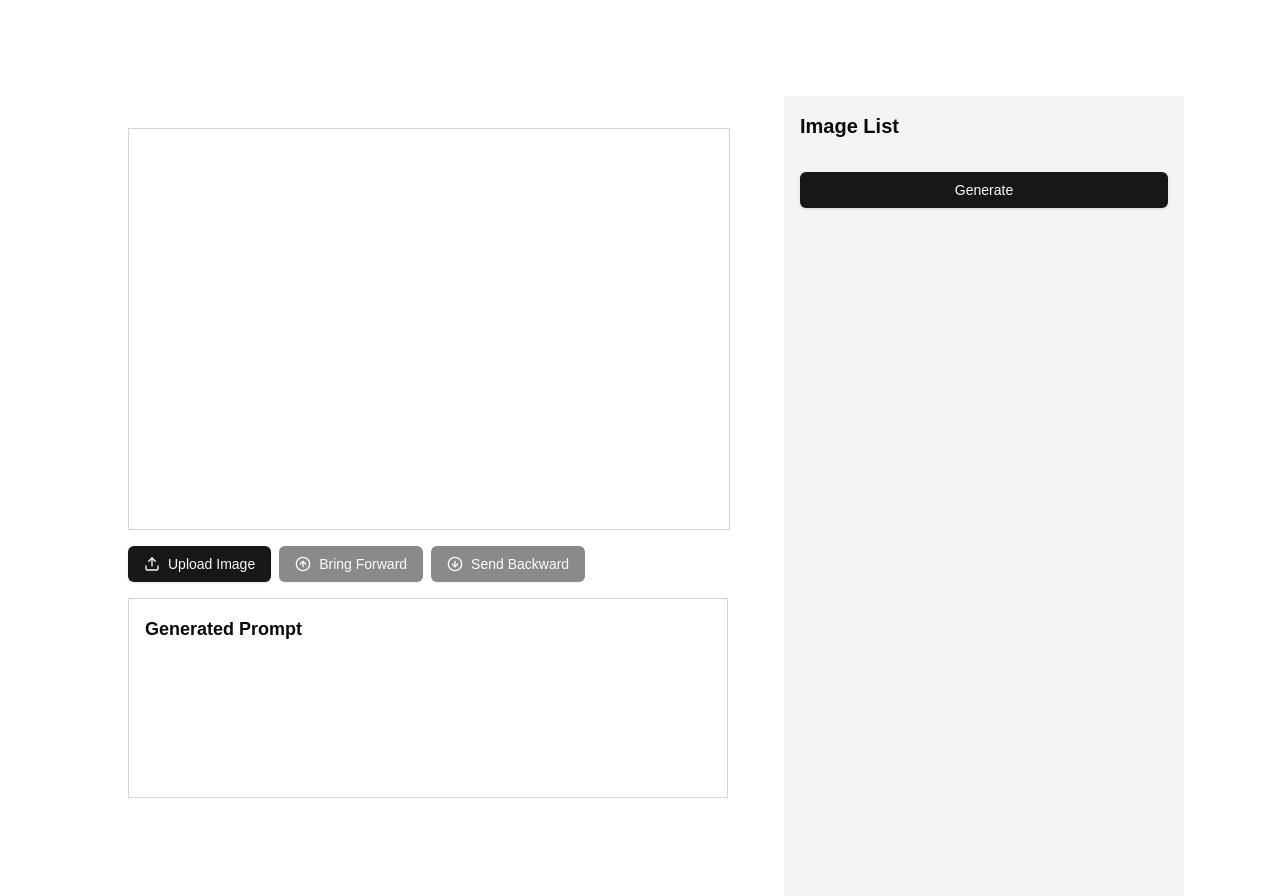
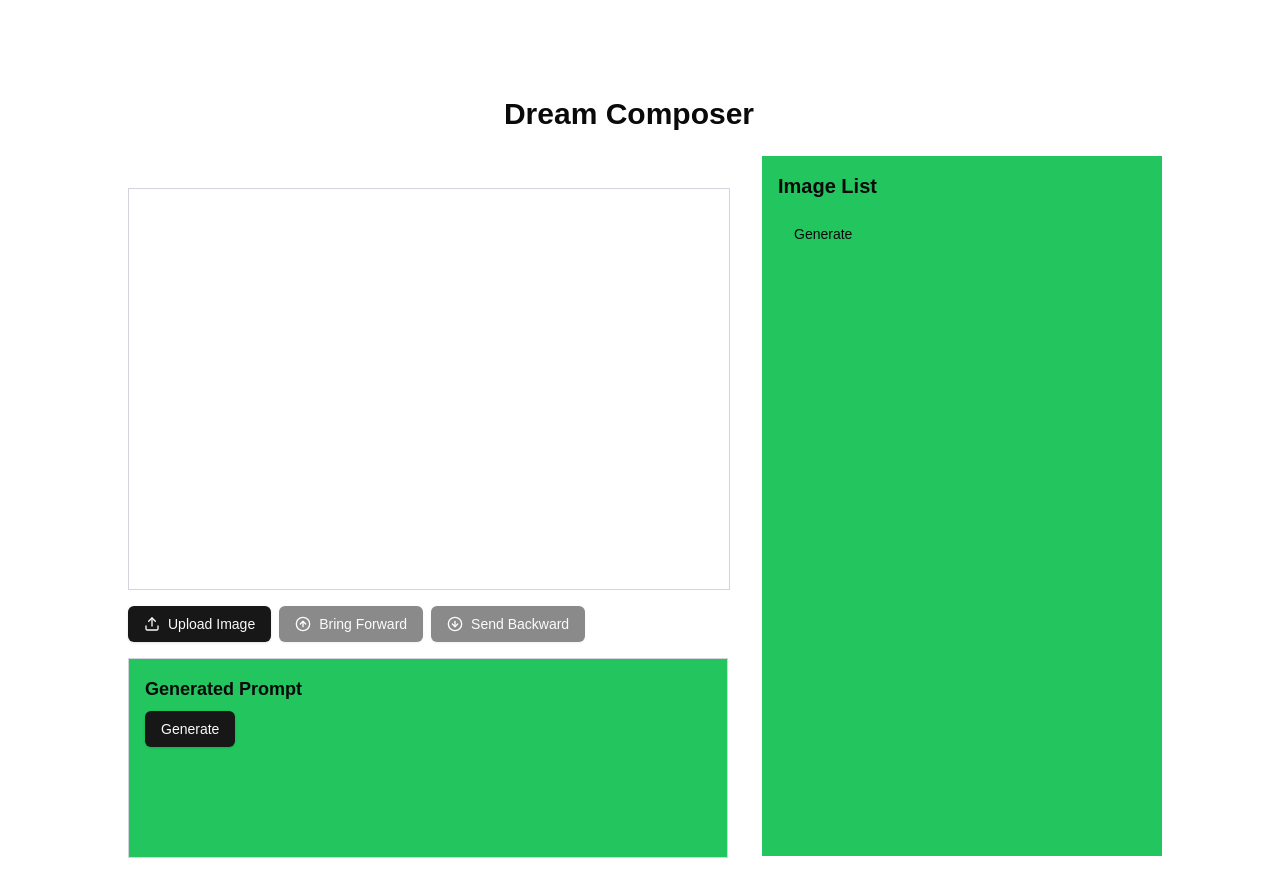
Before and after one commit to kvntang/machine-whisper-canvas, a Next.js app: page / in a window 1280 px wide. Shown: the top 896 px of the page. After the commit the page ends 800 px from the top, so only its background shows below. Built offline with nearby package versions, Linux system fonts and the light colour scheme.

Commit message:
working: but need to move generate api to generation window

```diff
--- /dev/null
+++ b/app/GeneratedPromptWindow.tsx
@@ -0,0 +1,33 @@
+import React from 'react';
+import { Button } from '@/components/ui/button'; // Ensure the Button component is imported
+import axios from 'axios'; // Ensure axios is imported
+
+interface Image {
+    id: number;
+    x: number;
+    y: number;
+    zIndex: number;
+    caption: string;
+  }
+interface GeneratedPromptProps {
+  generatedPrompt: string;
+  images: Image[];
+  selectedImage: number | null;
+}
+
+const GeneratedPrompt: React.FC<GeneratedPromptProps> = ({ generatedPrompt }) => {
+  return (
+    <div className="w-[600px] h-[200px] mt-4 p-4 border border-gray-300 bg-green-500">
+      <h2 className="text-lg font-bold mb-2">Generated Prompt</h2>
+      <pre className="whitespace-pre-wrap">{generatedPrompt}</pre>
+
+      {/* Generate Button using the Button UI component */}
+      <Button >
+        Generate
+      </Button>
+
+    </div>
+  );
+};
+
+export default GeneratedPrompt;
--- /dev/null
+++ b/app/SidePanel.tsx
@@ -0,0 +1,122 @@
+import React from 'react';
+import { Button } from '@/components/ui/button';
+import { Trash2 } from 'lucide-react';
+import axios from 'axios'; // Ensure axios is imported
+
+interface Image {
+  id: number;
+  x: number;
+  y: number;
+  zIndex: number;
+  caption: string;
+}
+
+interface SidePanelProps {
+  images: Image[];
+  selectedImage: number | null;
+  handleDeleteImage: (imageId: number) => void;
+  handleCaptionChange: (id: number, newCaption: string) => void;
+  setSelectedImage: (id: number) => void;
+  setGeneratedPrompt: (prompt: string) => void; // Add this line to set the generated prompt
+}
+
+const SidePanel: React.FC<SidePanelProps> = ({
+  images,
+  selectedImage,
+  handleDeleteImage,
+  handleCaptionChange,
+  setSelectedImage,
+  setGeneratedPrompt, // Add this line
+}) => {
+  const handleGenerate = async () => {
+    let prompt = 'Image Data:\n';
+
+    images.forEach((image) => {
+      prompt += `Image ID: ${image.id}, X: ${Math.round(image.x)}, Y: ${Math.round(image.y)}, Caption: "${image.caption}", Z-Index: ${image.zIndex}\n`;
+    });
+
+    // **New Code to Call OpenAI API using Axios**
+    try {
+      const apiRequestBody = {
+        model: 'gpt-3.5-turbo',
+        messages: [
+          { role: 'system', content: "You are receiving coordinates of objects as well as a caption describing the object. Reply in natural language describing the positional relationship for example a big round apple, is left of, above, behind, across, underneath, etc. Also it can be in relation to the canvas itself. The canvas is 600 wide, 400 height." },
+          { role: 'user', content: prompt }
+        ]
+      };
+
+      const response = await axios.post('https://api.openai.com/v1/chat/completions', apiRequestBody, {
+        headers: {
+          Authorization: `Bearer ${process.env.NEXT_PUBLIC_CHATGPT_API_KEY}`,
+          'Content-Type': 'application/json',
+        },
+      });
+
+      // Return the AI's response to the frontend
+      setGeneratedPrompt(response.data.choices[0].message.content);
+    } catch (error) {
+      console.error('Error fetching reply from OpenAI:', error);
+      setGeneratedPrompt('Error generating prompt');
+    }
+  };
+
+  return (
+    <div className="w-[400px] h-[700px] p-4 bg-green-500 overflow-y-auto"> {/* Set fixed height to 600px */}
+      <h2 className="text-xl font-bold mb-4">Image List</h2>
+
+      {/* New Generate Button */}
+      <Button onClick={handleGenerate} variant="primary" className="mb-4">
+        Generate
+      </Button>
+
+      {/* Image Meta Data Div */}
+      {images.map((image) => (
+        <div
+          key={image.id}
+          className={`mb-4 p-2 border ${
+            selectedImage === image.id ? 'border-blue-500' : 'border-gray-300'
+          }`}
+        >
+          {/* Texts */}
+          <div className="flex items-center justify-between">
+            <div className="cursor-pointer" onClick={() => setSelectedImage(image.id)}>
+              <p className="font-semibold">Image {image.id}</p>
+              <p>
+                Center: ({Math.round(image.x)}, {Math.round(image.y)}) | Z-Index: {image.zIndex}
+              </p>
+            </div>
+
+            {/* Delete Button */}
+            {selectedImage === image.id && (
+              <Button
+                variant="destructive"
+                size="icon"
+                className="ml-2"
+                onClick={() => handleDeleteImage(image.id)}
+              >
+                <Trash2 className="h-4 w-4" />
+              </Button>
+            )}
+          </div>
+
+          {/* Caption Text Box */}
+          <div className="mt-2">
+            <label htmlFor={`caption-${image.id}`} className="text-sm font-medium">
+              Caption:
+            </label>
+            <input
+              id={`caption-${image.id}`}
+              type="text"
+              value={image.caption}
+              onChange={(e) => handleCaptionChange(image.id, e.target.value)}
+              className="mt-1 block w-full px-2 py-1 border border-gray-300 rounded"
+              placeholder="Enter caption..."
+            />
+          </div>
+        </div>
+      ))}
+    </div>
+  );
+};
+
+export default SidePanel;
--- a/app/image-canvas-editor.tsx
+++ b/app/image-canvas-editor.tsx
@@ -7,6 +7,8 @@ import { Input } from '@/components/ui/input'
 import dotenv from 'dotenv';
 dotenv.config();
 import axios from 'axios'; // Ensure axios is imported
+import GeneratedPrompt from './GeneratedPromptWindow'; // Import the new component
+import SidePanel from './SidePanel'; // Import the new SidePanel component
 
 interface Image {
   id: number
@@ -31,6 +33,7 @@ export default function ImageCanvasEditor() {
   const canvasRef = useRef<HTMLCanvasElement>(null)
   const fileInputRef = useRef<HTMLInputElement>(null)
   const [generatedPrompt, setGeneratedPrompt] = useState<string>('')
+
 
 
   useEffect(() => {
@@ -260,41 +263,6 @@ export default function ImageCanvasEditor() {
     setImages(newImages)
   }
 
-  const handleGenerate = async () => {
-    let prompt = 'Image Data:\n'
-
-    images.forEach((image) => {
-      prompt += `Image ID: ${image.id}, X: ${Math.round(image.x)}, Y: ${Math.round(image.y)}, Caption: "${image.caption}", Z-Index: ${image.zIndex}\n` // Added Z-Index to the prompt
-    })
-
-    // **New Code to Call OpenAI API using Axios**
-    try {
-      const apiRequestBody = {
-        model: 'gpt-3.5-turbo', // Specify the model you want to use
-        messages: [
-          { role: 'system', content: "You are recieving coordinates of objects as well as a caption descibing the object. Reply in natural language describing the postional relationship for example a big round apple, is left of, above, behind, across, underneath, etc. Also it can be in relation to the canvas itself. The canvas is 600 wide, 400 height." }, // Consider using proper capitalization and punctuation
-          { role: 'user', content: prompt }
-        ]
-      };
-
-      const response = await axios.post('https://api.openai.com/v1/chat/completions', apiRequestBody, {
-        headers: {
-          Authorization: `Bearer ${process.env.NEXT_PUBLIC_CHATGPT_API_KEY}`, // Use the API key from .env
-          'Content-Type': 'application/json',
-        },
-      });
-
-      // Return the AI's response to the frontend
-      setGeneratedPrompt(response.data.choices[0].message.content); // Assuming the response contains the text in 'choices[0].message.content'
-    } catch (error) {
-      console.error('Error fetching reply from OpenAI:', error); // Log the error for debugging
-      setGeneratedPrompt('Error generating prompt'); // Handle error case
-    }
-  }
-
-
-
-
   const handleDeleteImage = (imageId: number) => {
     setImages((prevImages) => prevImages.filter((img) => img.id !== imageId))
     if (selectedImage === imageId) {
@@ -315,7 +283,6 @@ export default function ImageCanvasEditor() {
   return (
     <div className="flex h-screen">
       <div className="flex-1 p-8">
-
         {/* Canvas */}
         <canvas
           ref={canvasRef}
@@ -348,72 +315,19 @@ export default function ImageCanvasEditor() {
           </Button>
         </div>
 
-        {/* New Div for Generated Prompt */}
-        <div className="w-[600px] h-[200px] mt-4 p-4 border border-gray-300">
-          <h2 className="text-lg font-bold mb-2">Generated Prompt</h2>
-          <pre className="whitespace-pre-wrap">{generatedPrompt}</pre>
-        </div>
+        {/* Generated Prompt Window */}
+        <GeneratedPrompt generatedPrompt={generatedPrompt} />
       </div>
 
-
-
-      {/* Side Panel */}
-      <div className="w-[400px] h-screen p-4 bg-gray-100 overflow-y-auto">
-        <h2 className="text-xl font-bold mb-4">Image List</h2>
-
-        {/* Image Meta Data Div */}
-        {images.map((image) => (
-          <div
-            key={image.id}
-            className={`mb-4 p-2 border ${
-              selectedImage === image.id ? 'border-blue-500' : 'border-gray-300'
-            }`}
-          >
-
-            {/* Texts */}
-            <div className="flex items-center justify-between">
-              <div className="cursor-pointer" onClick={() => setSelectedImage(image.id)}>
-                <p className="font-semibold">Image {image.id}</p>
-                <p>
-                  Center: ({Math.round(image.x)}, {Math.round(image.y)}) | Z-Index: {image.zIndex} {/* Added Z-Index display */}
-                </p>
-              </div>
-
-              {/* Delete Button */}
-              {selectedImage === image.id && (
-                <Button
-                  variant="destructive"
-                  size="icon"
-                  className="ml-2"
-                  onClick={() => handleDeleteImage(image.id)}
-                >
-                  <Trash2 className="h-4 w-4" />
-                </Button>
-              )}
-            </div>
-
-            {/* Caption Text Box */}
-            <div className="mt-2">
-              <label htmlFor={`caption-${image.id}`} className="text-sm font-medium">
-                Caption:
-              </label>
-              <input
-                id={`caption-${image.id}`}
-                type="text"
-                value={image.caption}
-                onChange={(e) => handleCaptionChange(image.id, e.target.value)}
-                className="mt-1 block w-full px-2 py-1 border border-gray-300 rounded"
-                placeholder="Enter caption..."
-              />
-            </div>
-          </div>
-        ))}
-
-
-        <Button className="mt-4 w-full" onClick={handleGenerate}>
-          Generate
-        </Button>
-      </div>
+      {/* SidePanel */}
+      <SidePanel
+        images={images}
+        selectedImage={selectedImage}
+        handleDeleteImage={handleDeleteImage}
+        handleCaptionChange={handleCaptionChange}
+        setSelectedImage={setSelectedImage}
+        setGeneratedPrompt={setGeneratedPrompt} // Pass the setGeneratedPrompt function
+      />
     </div>
   )
 }
--- a/app/page.tsx
+++ b/app/page.tsx
@@ -2,7 +2,11 @@ import ImageCanvasEditor from './image-canvas-editor'
 
 export default function Home() {
   return (
-    <main className="min-h-screen p-24">
+    <main className="min-h-screen p-24 fixed">
+      <div className="flex justify-center">
+        <h1 className="text-3xl font-bold">Dream Composer</h1>
+      </div>
+      <br></br>
       <ImageCanvasEditor />
     </main>
   )
```
